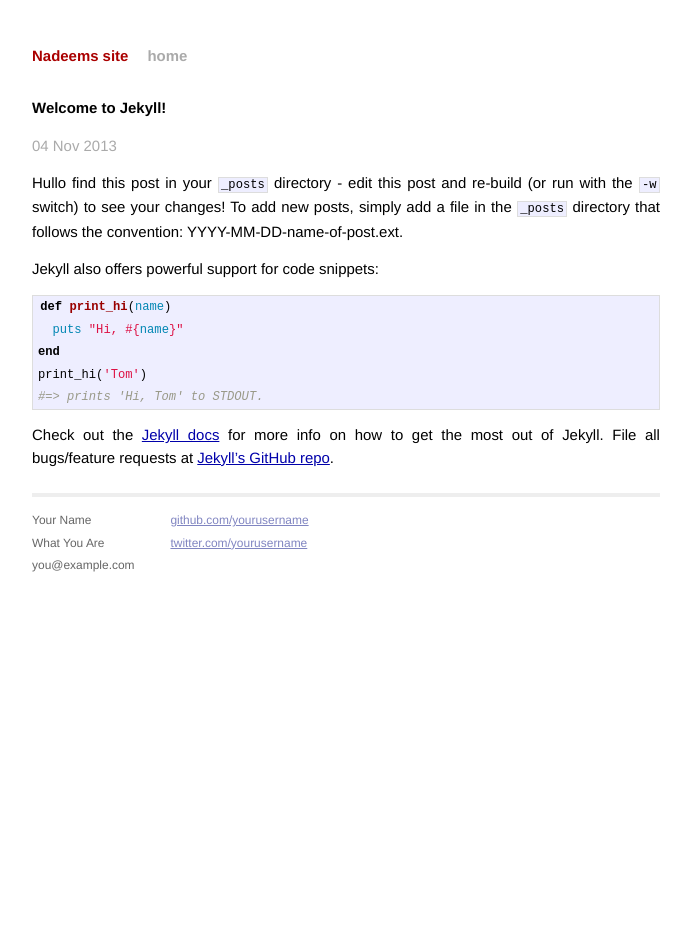
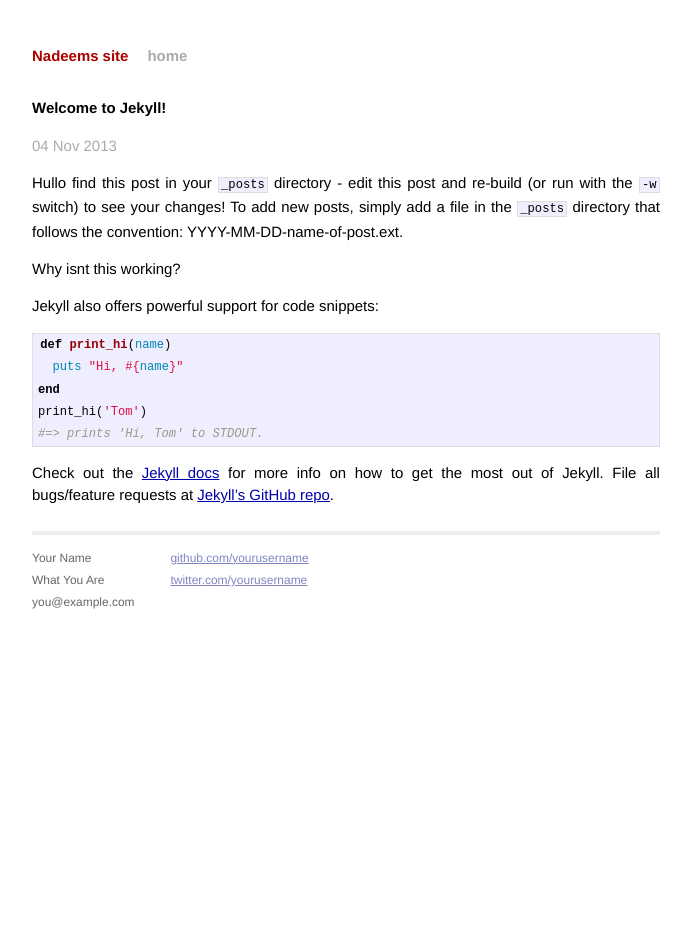
Before and after one commit to kiyanwang/kiyanwang.github.io, a Jekyll site: the page built from _posts/2013-11-04-welcome-to-jekyll.markdown, in a window 1280 px wide. Shown: the whole page, without its empty margins (294-985 px from the left). Built offline with Jekyll 4.4.1, drawn with Linux system fonts in a browser that asks for light colours; Markdown is read by kramdown in place of the engine named in the settings.

Commit message:
Update 2013-11-04-welcome-to-jekyll.markdown

```diff
--- a/_posts/2013-11-04-welcome-to-jekyll.markdown
+++ b/_posts/2013-11-04-welcome-to-jekyll.markdown
@@ -7,6 +7,8 @@
 
 Hullo find this post in your `_posts` directory - edit this post and re-build (or run with the `-w` switch) to see your changes!
 To add new posts, simply add a file in the `_posts` directory that follows the convention: YYYY-MM-DD-name-of-post.ext.
+
+Why isnt this working?
 
 Jekyll also offers powerful support for code snippets:
 
```
